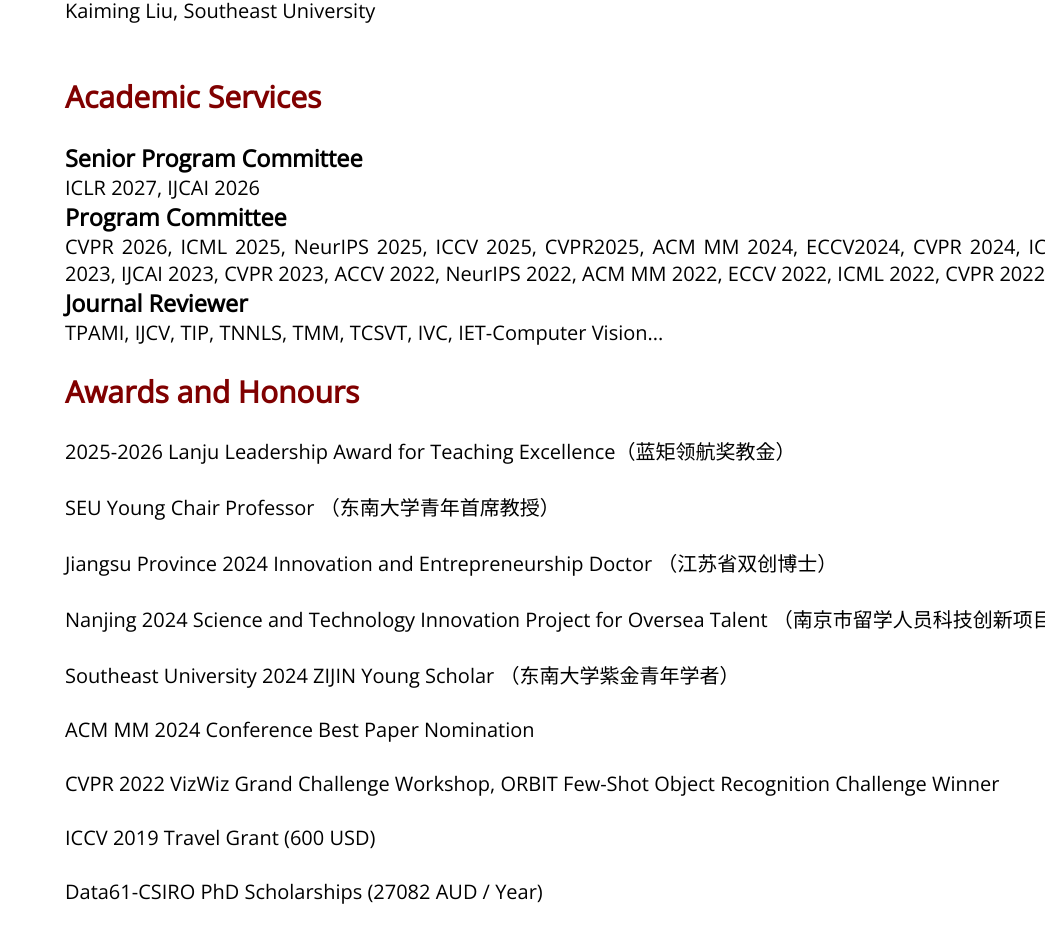
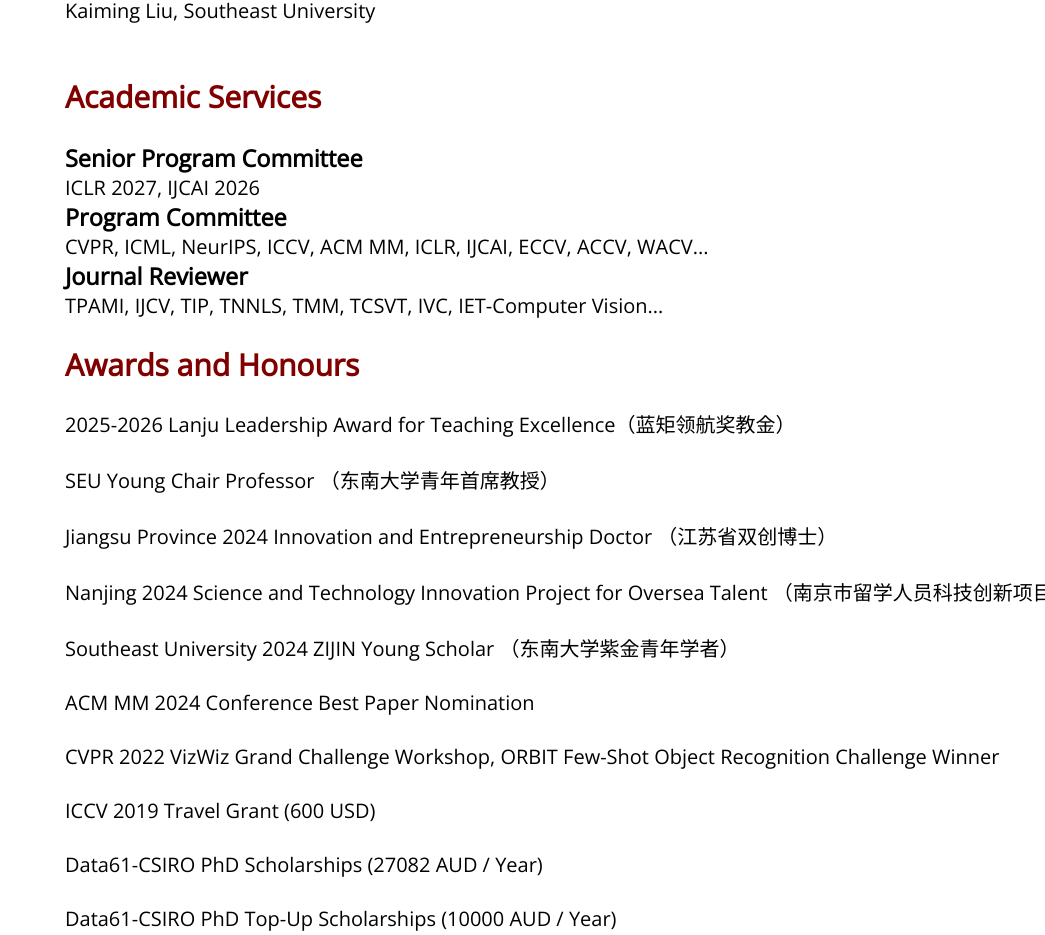
Before and after one commit to fpfcjdsg/fpfcjdsg.github.io, a plain HTML site: page index.html in a window 1280 px wide. Shown: the part 3628-4563 px from the top of the page, without its empty margins (235-1280 px from the left). Drawn offline with nearby package versions, Linux system fonts and the light colour scheme.

Commit message:
Update index.html

```diff
--- a/index.html
+++ b/index.html
@@ -272,8 +272,7 @@
 					<h3>Senior Program Committee</h3>
 					ICLR 2027, IJCAI 2026
 					<h3>Program Committee</h3>
-					CVPR 2026, ICML 2025, NeurIPS 2025, ICCV 2025, CVPR2025, ACM MM 2024, ECCV2024, CVPR 2024, ICLR 2024, ACM MM 2023, NeurIPS 2023, IJCAI 2023, CVPR 2023, ACCV 2022, NeurIPS 2022, ACM MM 2022, ECCV 2022,
-					ICML 2022, CVPR 2022, WACV 2021, WACV 2020...
+					CVPR, ICML, NeurIPS, ICCV, ACM MM, ICLR, IJCAI, ECCV, ACCV, WACV...
 					<h3>Journal Reviewer</h3>
 					TPAMI, IJCV, TIP, TNNLS, TMM, TCSVT, IVC, IET-Computer Vision...
 
```
